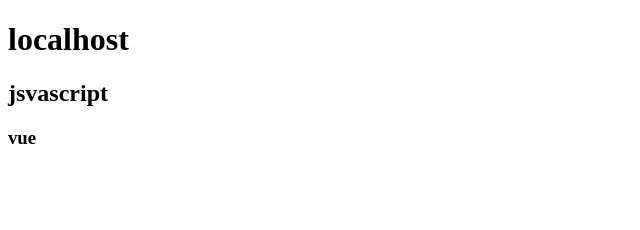
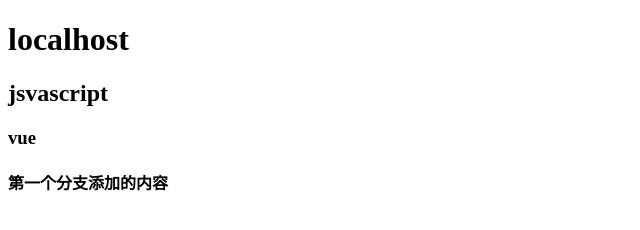
Before and after one commit to pikachewww/Warehouse, a plain HTML site: page 01.index.html in a window 1280 px wide. Shown: the whole page, without its empty margins (0-640 px from the left). Drawn offline with Linux system fonts and the light colour scheme.

Commit message:
第二个版本

```diff
--- a/01.index.html
+++ b/01.index.html
@@ -11,7 +11,8 @@
         <h1>localhost</h1>
         <h2>jsvascript</h2>
         <h3>vue<h3>
-
+         <!--这是第一个分支  -->
+         <h4>第一个分支添加的内容</h4>
     </div>
     <script>
 
```
